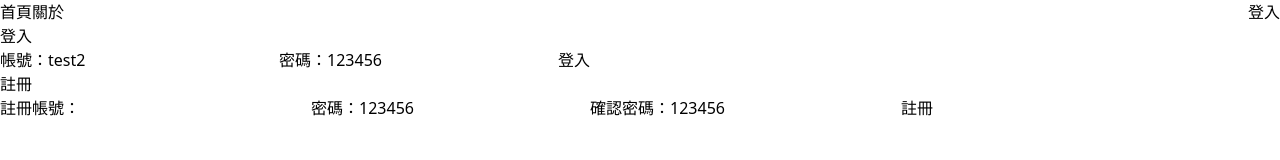
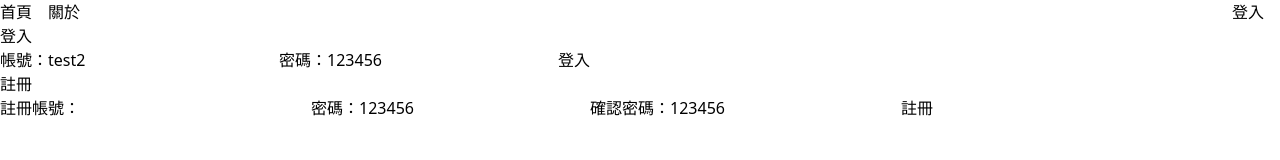
Before and after one commit to steedude/untitled_index, a Vue app: page /login in a window 1280 px wide. Shown: the top 160 px of the page. Built offline with nearby package versions, Linux system fonts and the light colour scheme.

Commit message:
class不超過6個或其他地方無共用就直接寫在template裡面

```diff
--- a/src/layout/DefaultLayout.vue
+++ b/src/layout/DefaultLayout.vue
@@ -9,11 +9,11 @@ const { logoutUser } = userStore
 
 <template>
   <div class="flex justify-between items-center">
-    <div>
+    <div class="link_container">
       <RouterLink to="/">首頁</RouterLink>
       <RouterLink to="/about">關於</RouterLink>
     </div>
-    <div>
+    <div class="login_container">
       <RouterLink v-if="!isLogin" to="/login">登入</RouterLink>
       <button v-if="isLogin" @click="logoutUser">登出</button>
     </div>
@@ -22,14 +22,12 @@ const { logoutUser } = userStore
 </template>
 
 <style lang="scss" scoped>
-/* nav {
-  width: 100%;
-  text-align: center;
-  margin-top: 2rem;
-} */
-
-/* nav a {
-  display: inline-block;
-  padding: 0 1rem;
-} */
+.link_container {
+  a {
+    @apply mr-4;
+  }
+}
+.login_container {
+  @apply mr-4;
+}
 </style>
--- a/src/views/ErrorView.vue
+++ b/src/views/ErrorView.vue
@@ -1 +1,3 @@
-<template>404 error</template>
+<template>
+  <div>404 error</div>
+</template>
```
